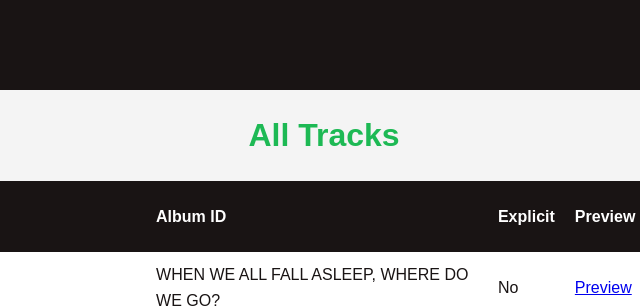
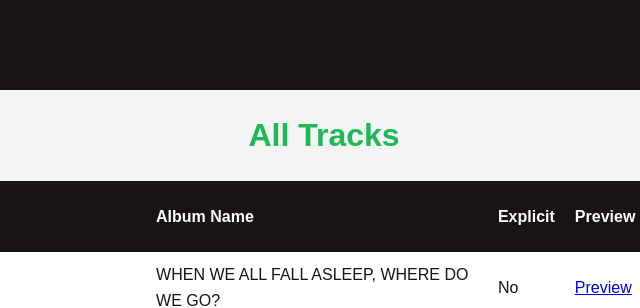
Before and after one commit to corndel-swe/topsify-charlottemothersole, a website: page web/tracks.html in a window 1280 px wide. Shown: the top 308 px of the page, 316-956 px from the left. Drawn offline with Linux system fonts and the light colour scheme.

Commit message:
extension task 2 addition!

```diff
--- a/web/tracks.html
+++ b/web/tracks.html
@@ -33,7 +33,7 @@
         <thead>
           <tr>
             <th>Track Name</th>
-            <th>Album ID</th>
+            <th>Album Name</th>
             <th>Explicit</th>
             <th>Preview</th>
             <th>Disc Number</th>
```
